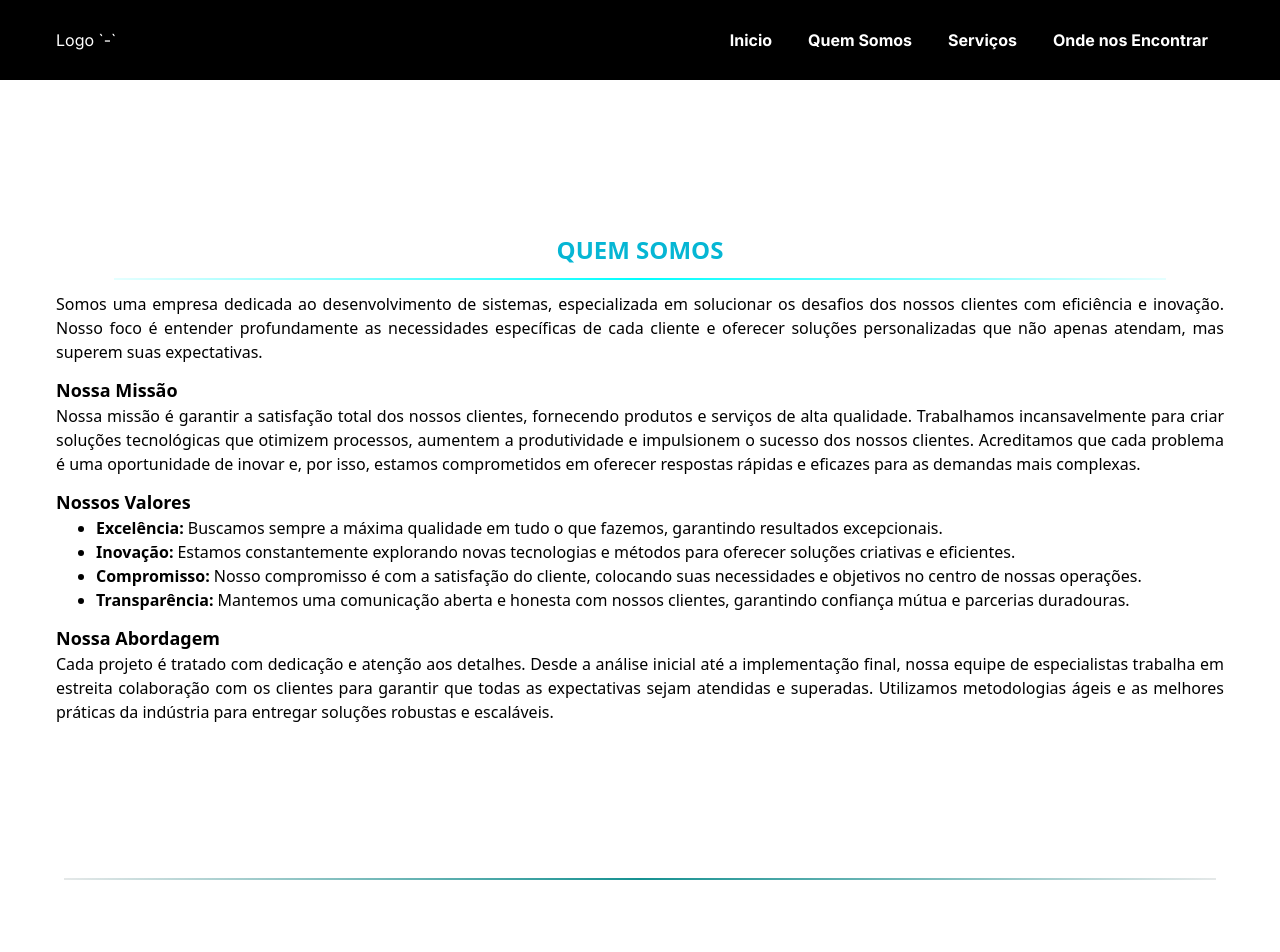
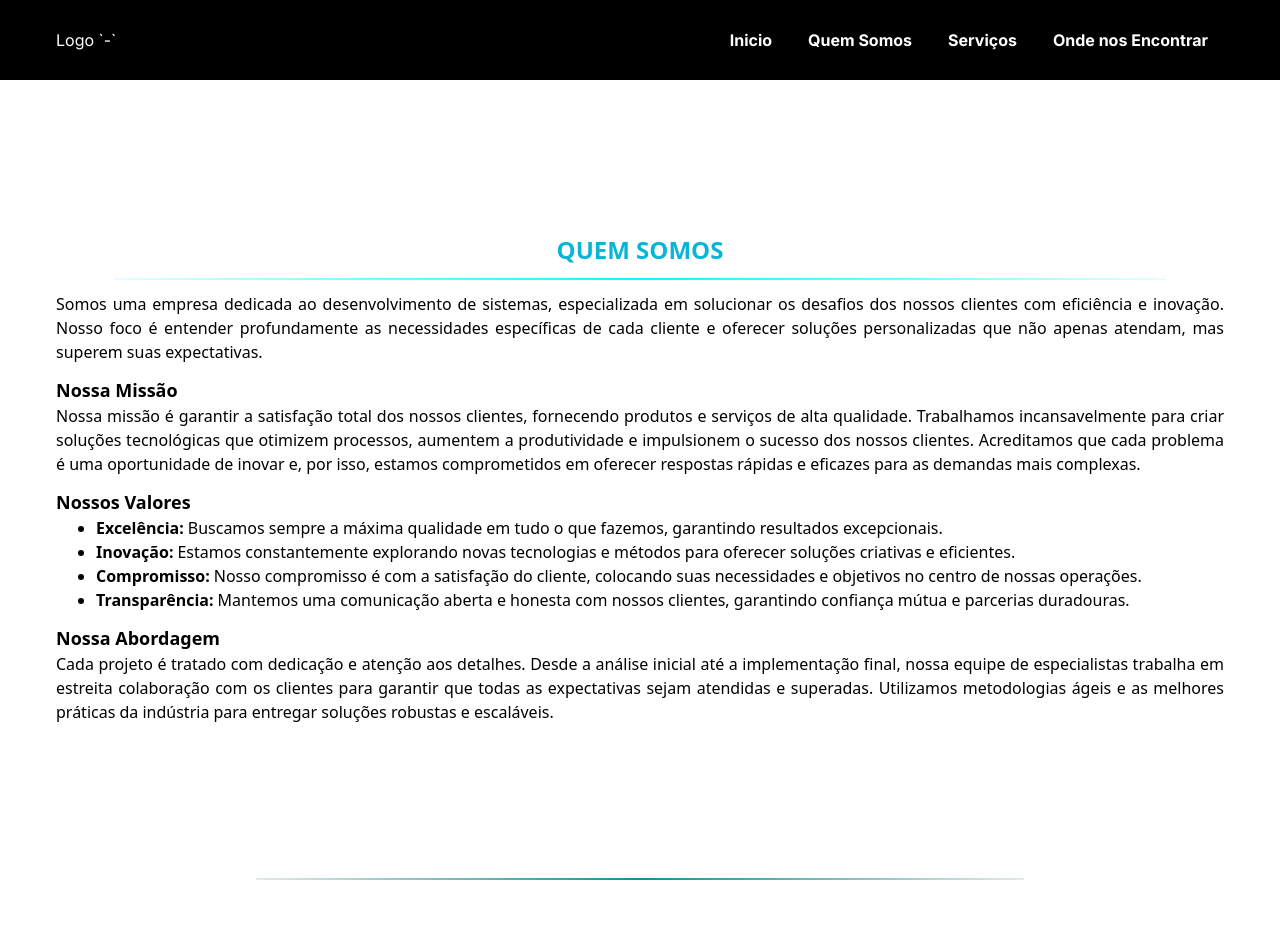
Before and after one commit to andre-albuquerque01/Service-Provider, a Next.js app: page / in a window 1280 px wide. Shown: the top 952 px of the page. Built offline with nearby package versions, Linux system fonts and the light colour scheme.

Commit message:
feat: update component

```diff
--- a/src/components/other/headLine.tsx
+++ b/src/components/other/headLine.tsx
@@ -1,3 +1,3 @@
 export const HeadLine = () => {
-  return <div className="w-[90%] mx-auto h-0.5 gradient-div-headline"></div>
+  return <div className="w-[60%] mx-auto h-0.5 gradient-div-headline"></div>
 }
```
